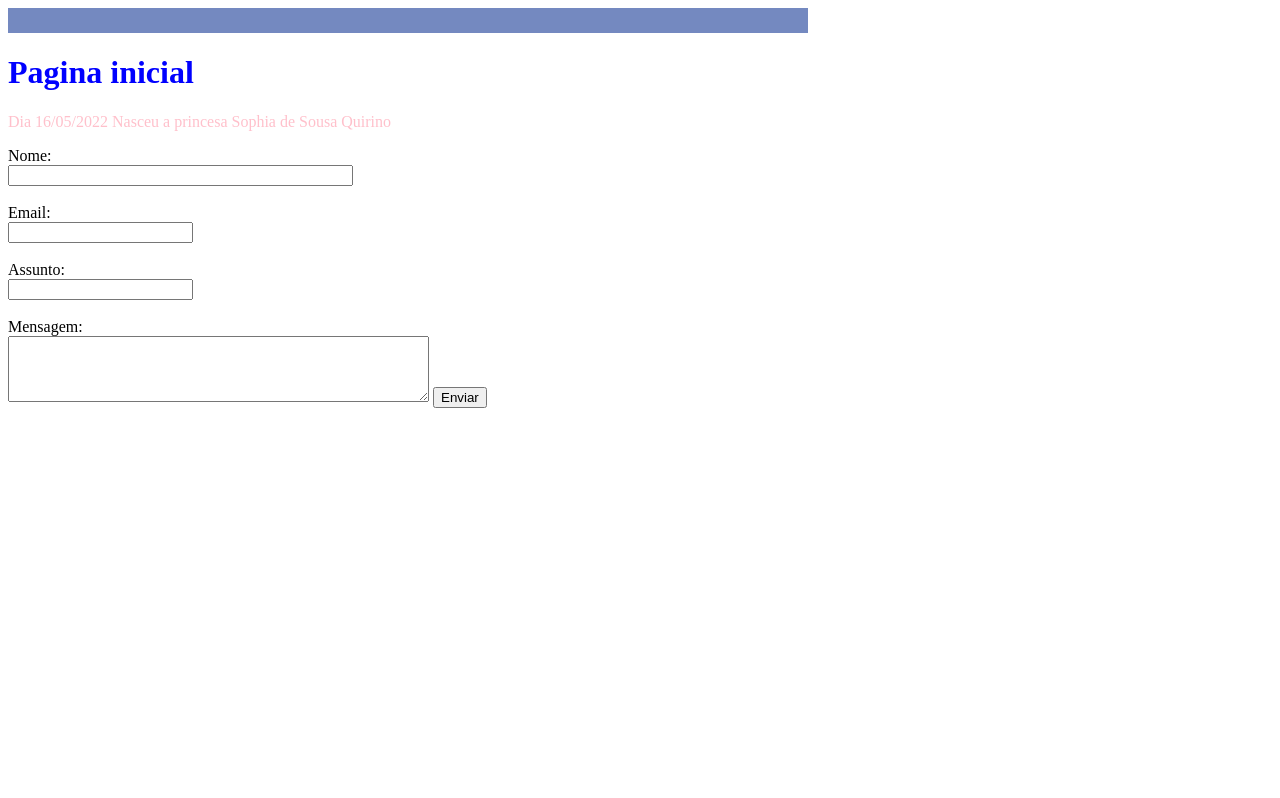
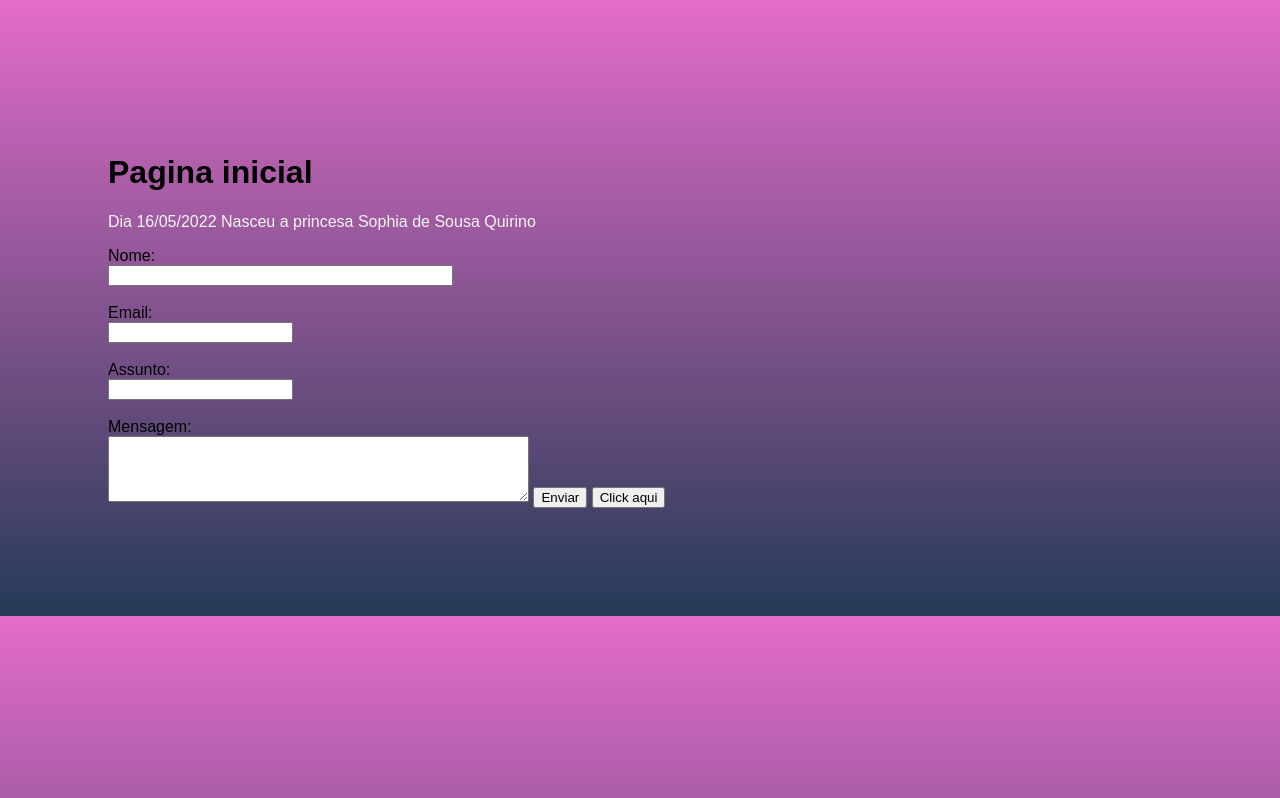
Before and after one commit to FelipeQ-CODE/Front-end, a plain HTML site: page assets/index.html in a window 1280 px wide. Drawn offline with Linux system fonts and the light colour scheme; files that its build step writes are made by us from their sources.

Commit message:
att fundo

```diff
--- a/assets/index.html
+++ b/assets/index.html
@@ -4,19 +4,24 @@
     <meta charset="UTF-8">
     <meta http-equiv="X-UA-Compatible" content="IE=edge">
     <meta name="viewport" content="width=device-width, initial-scale=1.0">
+    <link rel="stylesheet" href="style.css"type="text/css"media="all">
 
     <title>Página Inicial</title>
     <style>
-        h1{color:blue;}
-        p{color:pink;}
+        h1{color:black;}
+        p{color:black;}
+        h1{color: #000, !important;}
+
     </style>
-<link rel="stylesheet" href="style.css"type="text/css"media="all">
+
 </head>
 <meta name="description" content="Sophia de Sousa Quirino">
 <body>
-    <div id="main-div"class="main-content"></div>
-        <h1> Pagina inicial</h1>
-        <p>Dia 16/05/2022 Nasceu a princesa Sophia de Sousa Quirino</p>
+    <div class="fundo"></div>
+
+        <div id="main-div"class="main-content"></div>
+            <h1> Pagina inicial</h1>
+            <p class="text1 text2">Dia 16/05/2022 Nasceu a princesa Sophia de Sousa Quirino</p>
 
     </div>
 
@@ -30,7 +35,8 @@
 <label>Mensagem:</label><br>
 <textarea name="mensagem"rows="4"cols="50"required maxlength="200"></textarea>
 <button>Enviar</button>
-
+<script src="meuscript.js"></script>
+<button onclick="selecionarCor()">Click aqui</button>
 
 
 
--- /dev/null
+++ b/assets/style.css
@@ -0,0 +1,34 @@
+body {
+    margin:100;
+    padding:100px;
+    font-family: sans-serif;
+    background: linear-gradient(rgb(228, 108, 202), #243b55);
+}
+.fundo{
+        margin:0;
+        padding:0;
+        text-align: center;
+        border:2px;
+}
+.main-content{
+    width: 00px;
+    background-color: #7489c0;
+    color: white;
+    font-size: 12px;
+    padding-bottom: 25px;
+}
+.main-div{
+    width: 100px;
+    max-width: 1200px;
+    font-size: 15px;
+}
+.text{
+    color: red;
+
+}
+.text1{
+    color:black;
+}
+.text2{
+    color: whitesmoke;
+}
--- a/style.css
+++ /dev/null
@@ -1,14 +0,0 @@
-.main-content{
-    width: 800px;
-    background-color: #7489c0;
-    color: white;
-    font-size: 12px;
-    padding-bottom: 25px;
-}
-#main-div{
-    font-size: 15px;
-}
-.text{
-    color: red;
-
-}
```
Also changed, not shown: assets/script.js (added, +15 -0 lines).
